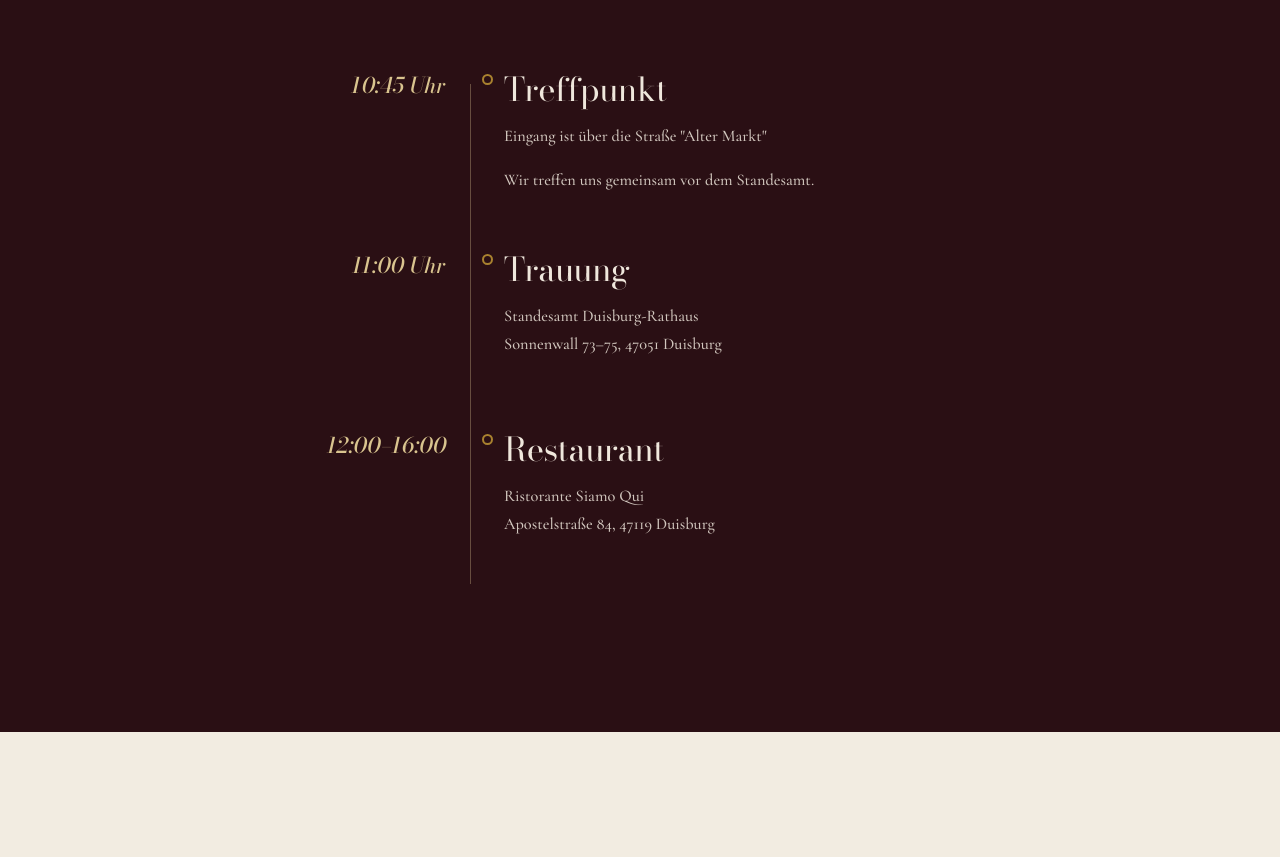
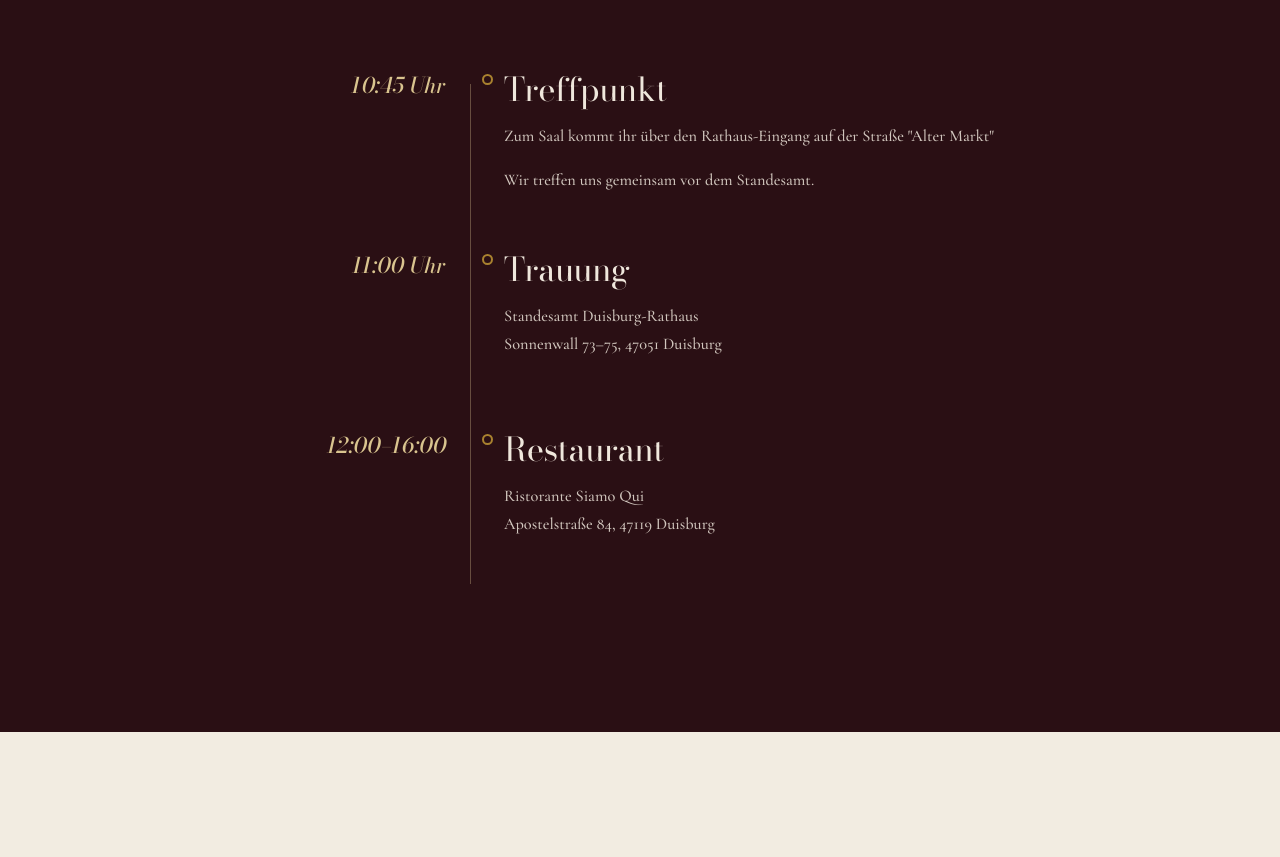
Before and after one commit to Caroline-Ayzwa/osayamen-george-hochzeit, a plain HTML site: page index.html in a window 1280 px wide. Shown: the part 1994-2851 px from the top of the page. Drawn offline with nearby package versions, Linux system fonts and the light colour scheme.

Commit message:
Fix Anweisung eingang

```diff
--- a/index.html
+++ b/index.html
@@ -38,7 +38,7 @@
   <section class="section section--sage" id="ablauf">
     <div class="reveal"><p class="eyebrow">Unser Tag</p><h2>Ablauf</h2></div>
     <div class="timeline">
-      <div class="reveal timeline__item"><time>10:45 Uhr</time><div class="timeline__dot"></div><div><h3>Treffpunkt</h3><p>Eingang ist über die Straße "Alter Markt"</p><p>Wir treffen uns gemeinsam vor dem Standesamt.</p></div></div>
+      <div class="reveal timeline__item"><time>10:45 Uhr</time><div class="timeline__dot"></div><div><h3>Treffpunkt</h3> <p>Zum Saal kommt ihr über den Rathaus-Eingang auf der Straße "Alter Markt"</p><p>Wir treffen uns gemeinsam vor dem Standesamt.</p></div></div>
       <div class="reveal timeline__item"><time>11:00 Uhr</time><div class="timeline__dot"></div><div><h3>Trauung</h3><p>Standesamt Duisburg-Rathaus<br>Sonnenwall 73–75, 47051 Duisburg</p></div></div>
       <div class="reveal timeline__item"><time>12:00–16:00</time><div class="timeline__dot"></div><div><h3>Restaurant</h3><p>Ristorante Siamo Qui<br>Apostelstraße 84, 47119 Duisburg</p></div></div>
     </div>
```
